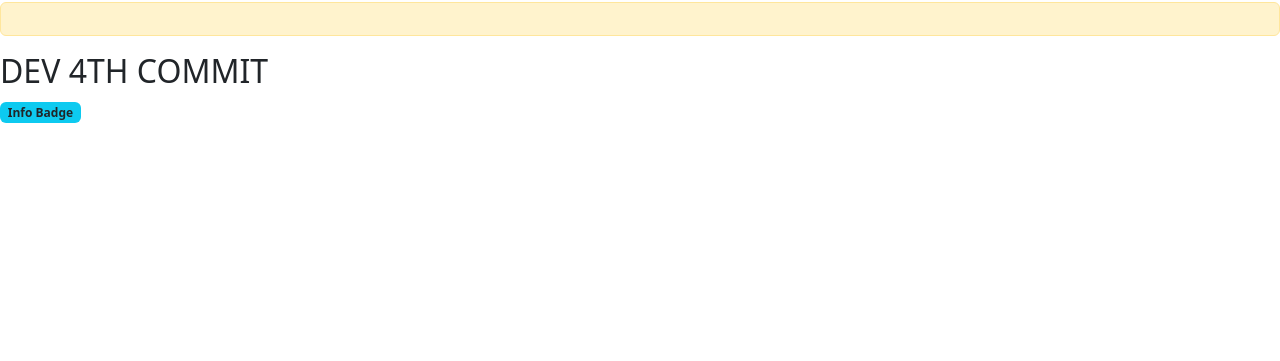
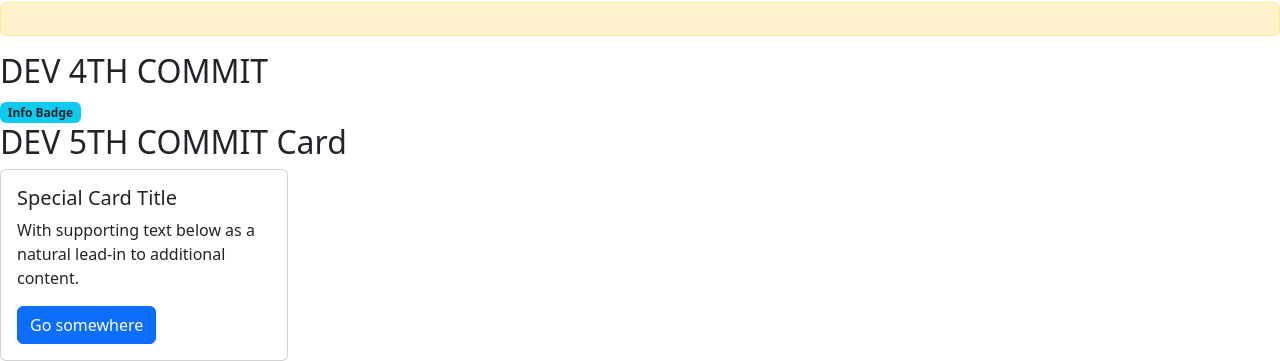
Before and after one commit to sagilasagii-a11y/mytask, a plain HTML site: page index.html in a window 1280 px wide. Shown: the part 667-1028 px from the top of the page. Before the commit the page ends 800 px from the top, so only its background shows below. Drawn offline with nearby package versions, Linux system fonts and the light colour scheme.

Commit message:
5th commit

```diff
--- a/index.html
+++ b/index.html
@@ -42,6 +42,14 @@
     <h2>DEV 4TH COMMIT</h2>
     <div class="badge bg-info text-dark">Info Badge</div>
 
+    <h2>DEV 5TH COMMIT Card</h2>
+    <div class="card" style="width: 18rem;">
+  <div class="card-body">
+    <h5 class="card-title">Special Card Title</h5>
+    <p class="card-text">With supporting text below as a natural lead-in to additional content.</p>
+    <a href="#" class="btn btn-primary">Go somewhere</a>
+    </div>
+
 
     <script src="https://cdn.jsdelivr.net/npm/bootstrap@5.3.8/dist/js/bootstrap.bundle.min.js"
         integrity="sha384-FKyoEForCGlyvwx9Hj09JcYn3nv7wiPVlz7YYwJrWVcXK/BmnVDxM+D2scQbITxI"
```
